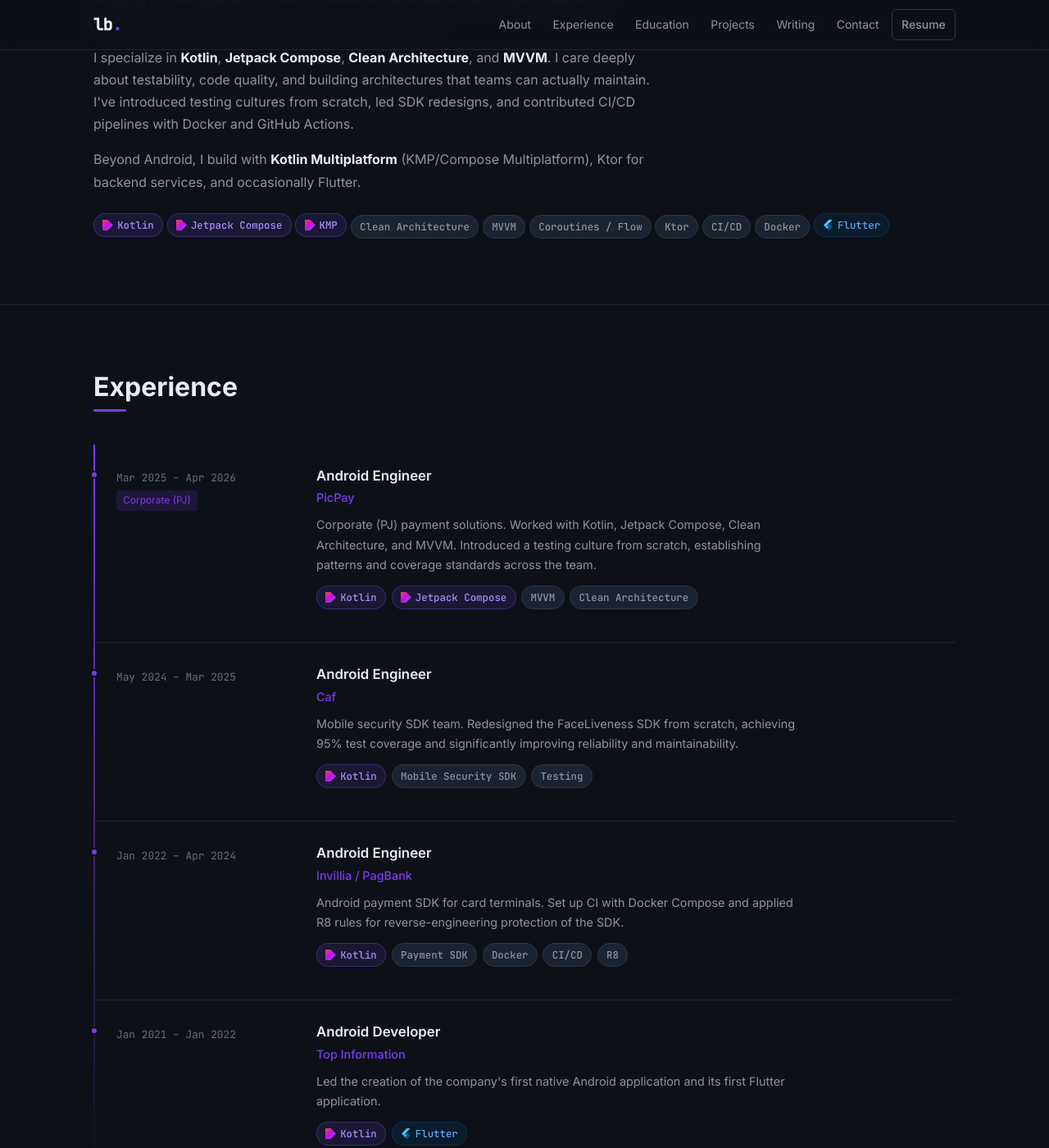
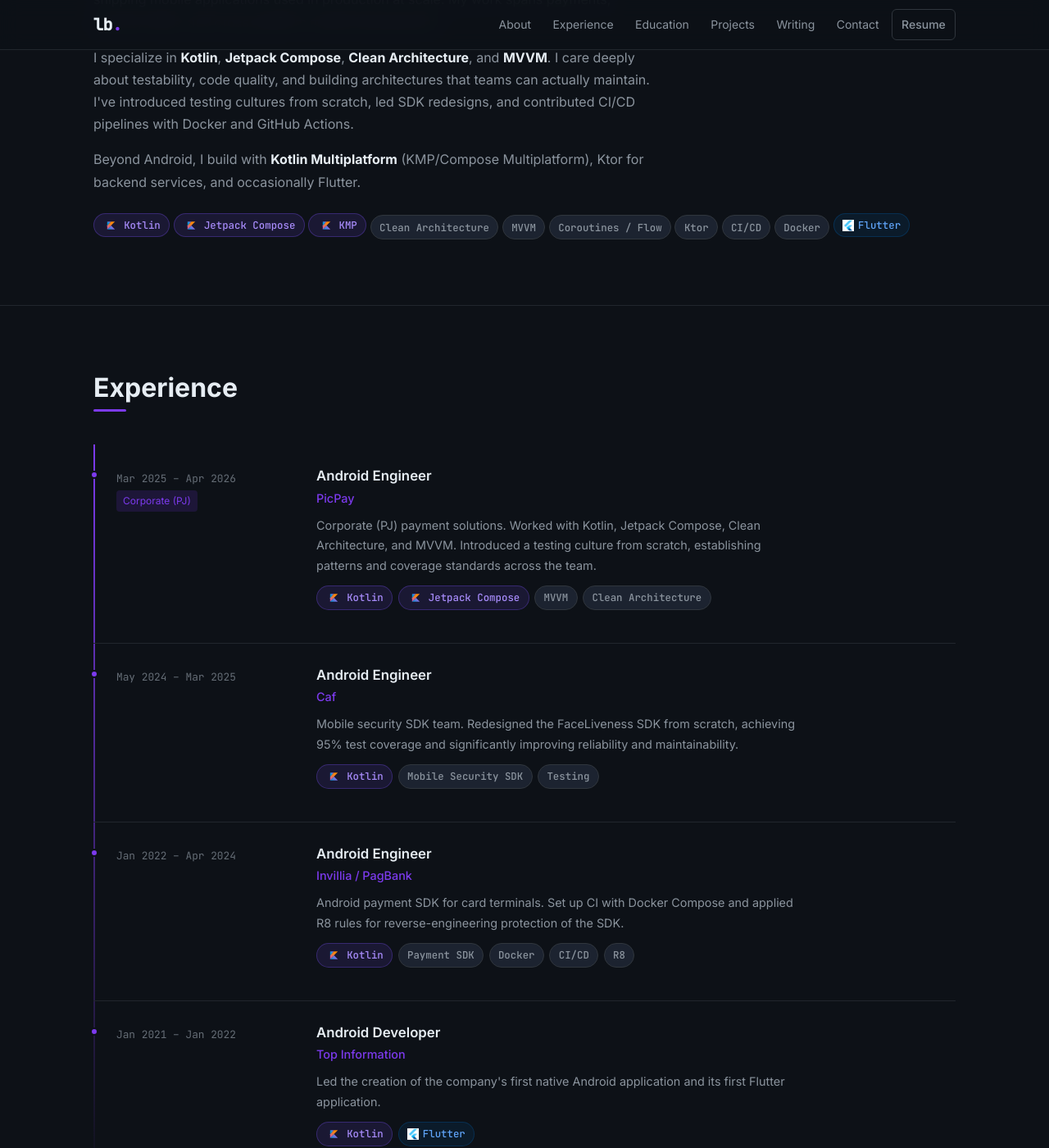
Before and after one commit to LeonardoBai12/LeonardoBai-Portfolio, a Jekyll site: the page built from index.html, in a window 1280 px wide and 1400 px high, scrolled down 703 px. Shown: the whole window at 82% size. Built offline with Jekyll 4.4.1, drawn with Linux system fonts in a browser that asks for light colours.

Commit message:
Visual improvements

```diff
--- a/_layouts/project.html
+++ b/_layouts/project.html
@@ -19,12 +19,12 @@
           {% assign tl = tech | downcase %}
           {% if tl == 'kotlin' or tl == 'kmp' or tl contains 'compose' or tl contains 'jetpack' %}
             <span class="badge badge-kotlin">
-              <img src="{{ '/assets/images/kotlin-logo.svg' | relative_url }}" class="badge-logo" alt="">
+              <img src="{{ '/assets/images/kotlin-official.svg' | relative_url }}" class="badge-logo" alt="">
               {{ tech }}
             </span>
           {% elsif tl == 'flutter' or tl == 'dart' %}
             <span class="badge badge-flutter">
-              <img src="{{ '/assets/images/flutter-logo.svg' | relative_url }}" class="badge-logo" alt="">
+              <img src="{{ '/assets/images/images-7.png' | relative_url }}" class="badge-logo" alt="">
               {{ tech }}
             </span>
           {% else %}
--- a/assets/css/main.css
+++ b/assets/css/main.css
@@ -152,9 +152,10 @@
   border-color: rgba(2, 86, 155, 0.35);
 }
 .badge-logo {
-  width: 13px;
-  height: 13px;
+  height: 14px;
+  width: auto;
   object-fit: contain;
+  display: block;
 }
 
 /* ── Header / Nav ───────────────────────────────────────────── */
--- a/index.html
+++ b/index.html
@@ -78,16 +78,16 @@
           Ktor for backend services, and occasionally Flutter.
         </p>
         <div class="about-skills">
-          <span class="badge badge-kotlin"><img src="{{ '/assets/images/kotlin-logo.svg' | relative_url }}" class="badge-logo" alt="">Kotlin</span>
-          <span class="badge badge-kotlin"><img src="{{ '/assets/images/kotlin-logo.svg' | relative_url }}" class="badge-logo" alt="">Jetpack Compose</span>
-          <span class="badge badge-kotlin"><img src="{{ '/assets/images/kotlin-logo.svg' | relative_url }}" class="badge-logo" alt="">KMP</span>
+          <span class="badge badge-kotlin"><img src="{{ '/assets/images/kotlin-official.svg' | relative_url }}" class="badge-logo" alt="">Kotlin</span>
+          <span class="badge badge-kotlin"><img src="{{ '/assets/images/kotlin-official.svg' | relative_url }}" class="badge-logo" alt="">Jetpack Compose</span>
+          <span class="badge badge-kotlin"><img src="{{ '/assets/images/kotlin-official.svg' | relative_url }}" class="badge-logo" alt="">KMP</span>
           <span class="badge">Clean Architecture</span>
           <span class="badge">MVVM</span>
           <span class="badge">Coroutines / Flow</span>
           <span class="badge">Ktor</span>
           <span class="badge">CI/CD</span>
           <span class="badge">Docker</span>
-          <span class="badge badge-flutter"><img src="{{ '/assets/images/flutter-logo.svg' | relative_url }}" class="badge-logo" alt="">Flutter</span>
+          <span class="badge badge-flutter"><img src="{{ '/assets/images/images-7.png' | relative_url }}" class="badge-logo" alt="">Flutter</span>
         </div>
       </div>
     </div>
@@ -114,8 +114,8 @@
             standards across the team.
           </p>
           <div class="badge-stack">
-            <span class="badge badge-kotlin"><img src="{{ '/assets/images/kotlin-logo.svg' | relative_url }}" class="badge-logo" alt="">Kotlin</span>
-            <span class="badge badge-kotlin"><img src="{{ '/assets/images/kotlin-logo.svg' | relative_url }}" class="badge-logo" alt="">Jetpack Compose</span>
+            <span class="badge badge-kotlin"><img src="{{ '/assets/images/kotlin-official.svg' | relative_url }}" class="badge-logo" alt="">Kotlin</span>
+            <span class="badge badge-kotlin"><img src="{{ '/assets/images/kotlin-official.svg' | relative_url }}" class="badge-logo" alt="">Jetpack Compose</span>
             <span class="badge">MVVM</span>
             <span class="badge">Clean Architecture</span>
           </div>
@@ -134,7 +134,7 @@
             test coverage and significantly improving reliability and maintainability.
           </p>
           <div class="badge-stack">
-            <span class="badge badge-kotlin"><img src="{{ '/assets/images/kotlin-logo.svg' | relative_url }}" class="badge-logo" alt="">Kotlin</span>
+            <span class="badge badge-kotlin"><img src="{{ '/assets/images/kotlin-official.svg' | relative_url }}" class="badge-logo" alt="">Kotlin</span>
             <span class="badge">Mobile Security SDK</span>
             <span class="badge">Testing</span>
           </div>
@@ -153,7 +153,7 @@
             R8 rules for reverse-engineering protection of the SDK.
           </p>
           <div class="badge-stack">
-            <span class="badge badge-kotlin"><img src="{{ '/assets/images/kotlin-logo.svg' | relative_url }}" class="badge-logo" alt="">Kotlin</span>
+            <span class="badge badge-kotlin"><img src="{{ '/assets/images/kotlin-official.svg' | relative_url }}" class="badge-logo" alt="">Kotlin</span>
             <span class="badge">Payment SDK</span>
             <span class="badge">Docker</span>
             <span class="badge">CI/CD</span>
@@ -174,8 +174,8 @@
             Flutter application.
           </p>
           <div class="badge-stack">
-            <span class="badge badge-kotlin"><img src="{{ '/assets/images/kotlin-logo.svg' | relative_url }}" class="badge-logo" alt="">Kotlin</span>
-            <span class="badge badge-flutter"><img src="{{ '/assets/images/flutter-logo.svg' | relative_url }}" class="badge-logo" alt="">Flutter</span>
+            <span class="badge badge-kotlin"><img src="{{ '/assets/images/kotlin-official.svg' | relative_url }}" class="badge-logo" alt="">Kotlin</span>
+            <span class="badge badge-flutter"><img src="{{ '/assets/images/images-7.png' | relative_url }}" class="badge-logo" alt="">Flutter</span>
           </div>
         </div>
       </li>
@@ -234,7 +234,8 @@
         <div class="project-card-image" {% if project.card_bg %}style="background: {{ project.card_bg }};"{% endif %}>
           <img src="{{ project.image | relative_url }}"
                alt="{{ project.image_alt | default: project.title }}"
-               loading="lazy">
+               loading="lazy"
+               style="object-fit: {{ project.card_img_fit | default: 'contain' }}; padding: {% if project.card_img_fit == 'cover' %}0{% else %}1rem{% endif %}; transform: scale({{ project.card_img_scale | default: 1 }});">
         </div>
         {% else %}
         <div class="project-card-image project-card-image--placeholder">
@@ -251,12 +252,12 @@
               {% assign tl = tech | downcase %}
               {% if tl == 'kotlin' or tl == 'kmp' or tl contains 'compose' or tl contains 'jetpack' %}
                 <span class="badge badge-kotlin">
-                  <img src="{{ '/assets/images/kotlin-logo.svg' | relative_url }}" class="badge-logo" alt="">
+                  <img src="{{ '/assets/images/kotlin-official.svg' | relative_url }}" class="badge-logo" alt="">
                   {{ tech }}
                 </span>
               {% elsif tl == 'flutter' or tl == 'dart' %}
                 <span class="badge badge-flutter">
-                  <img src="{{ '/assets/images/flutter-logo.svg' | relative_url }}" class="badge-logo" alt="">
+                  <img src="{{ '/assets/images/images-7.png' | relative_url }}" class="badge-logo" alt="">
                   {{ tech }}
                 </span>
               {% else %}
@@ -294,7 +295,7 @@
        target="_blank"
        rel="noopener noreferrer">
       <div class="knowledge-card-icon" aria-hidden="true">
-        <img src="{{ '/assets/images/kotlin-logo.svg' | relative_url }}" alt="" width="40" height="40">
+        <img src="{{ '/assets/images/kotlin-official.svg' | relative_url }}" alt="" width="40" height="40">
       </div>
       <div class="knowledge-card-body">
         <h3 class="knowledge-card-title">Advanced Kotlin &amp; Android Engineering</h3>
```
Also changed, not shown: _projects/deep-breath.md (+3 -0 lines), _projects/project-middleware.md (+5 -0 lines), assets/images/Kotlin_(programming_language)-Logo.wine.svg (added), assets/images/Middleware copy.jpg (added), assets/images/images-7.png (added), assets/images/kotlin-official.svg (added), assets/images/middleware-icon.jpg (added).
